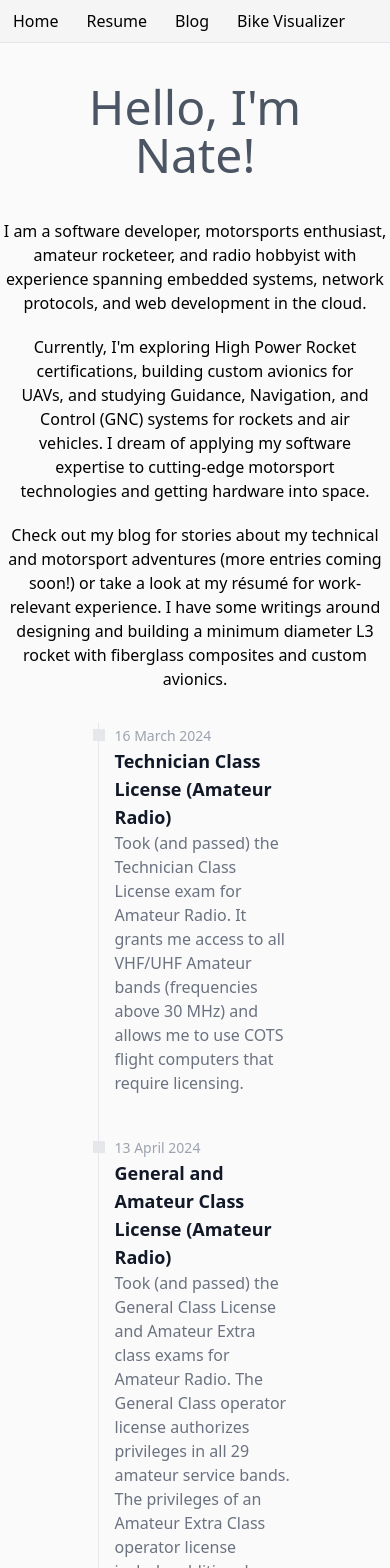
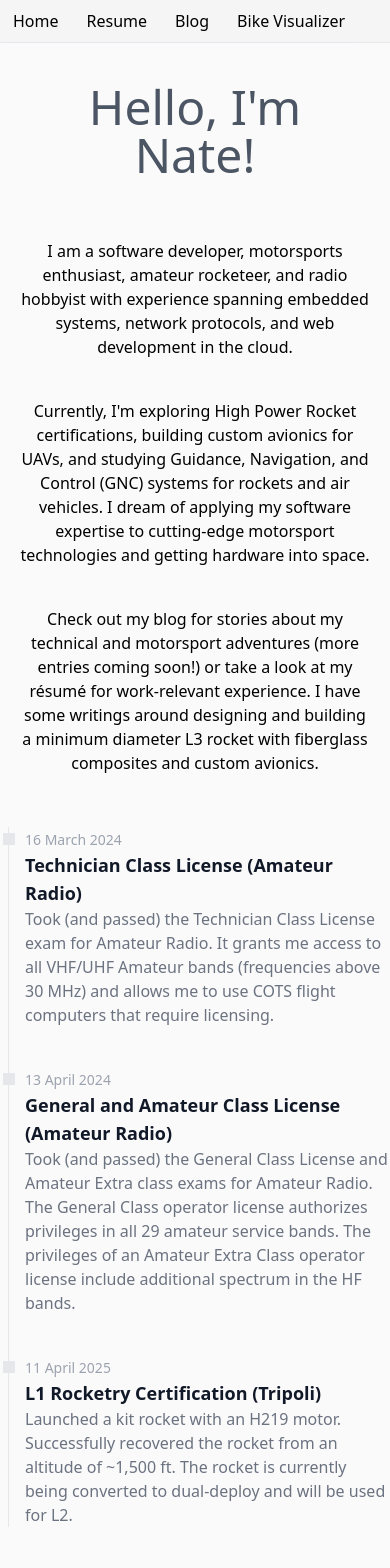
Before and after one commit to ntuckertriplet/njtucker.dev, a Next.js app: page / in a window 390 px wide. Shown: the top 1568 px of the page. Built offline with nearby package versions, Linux system fonts and the light colour scheme.

Commit message:
mobile friendly homepage

```diff
--- a/src/app/page.tsx
+++ b/src/app/page.tsx
@@ -2,21 +2,21 @@ import Link from "next/link";
 
 export default function Page() {
   return (
-    <div className="grid place-items-center text-center">
+    <div className="grid place-items-center text-center md:w-1/2">
       <h1 className="text-5xl text-gray-600 p-10">Hello, I'm Nate!</h1>
-      <p className="md:w-1/2">
+      <p className="p-5">
         I am a software developer, motorsports enthusiast, amateur rocketeer,
         and radio hobbyist with experience spanning embedded systems, network
         protocols, and web development in the cloud.
       </p>
-      <p className="p-5 md:w-1/2">
+      <p className="p-5">
         Currently, I'm exploring High Power Rocket certifications, building
         custom avionics for UAVs, and studying Guidance, Navigation, and Control
         (GNC) systems for rockets and air vehicles. I dream of applying my
         software expertise to cutting-edge motorsport technologies and getting
         hardware into space.
       </p>
-      <p className="md:w-1/2">
+      <p className="p-5">
         Check out my blog for stories about my technical and motorsport
         adventures (more entries coming soon!) or take a look at my{" "}
         <Link className="hover:underline" href="/resume">
@@ -28,7 +28,7 @@ export default function Page() {
           composites and custom avionics.
         </Link>
       </p>
-      <div className="text-left w-1/2">
+      <div className="text-left ml-2">
         <ol className="relative border-l border-gray-200 mt-8 mb-8">
           <li className="mb-10 ml-4">
             <div className="absolute w-3 h-3 bg-gray-200 mt-1.5 -left-1.5"></div>
```
